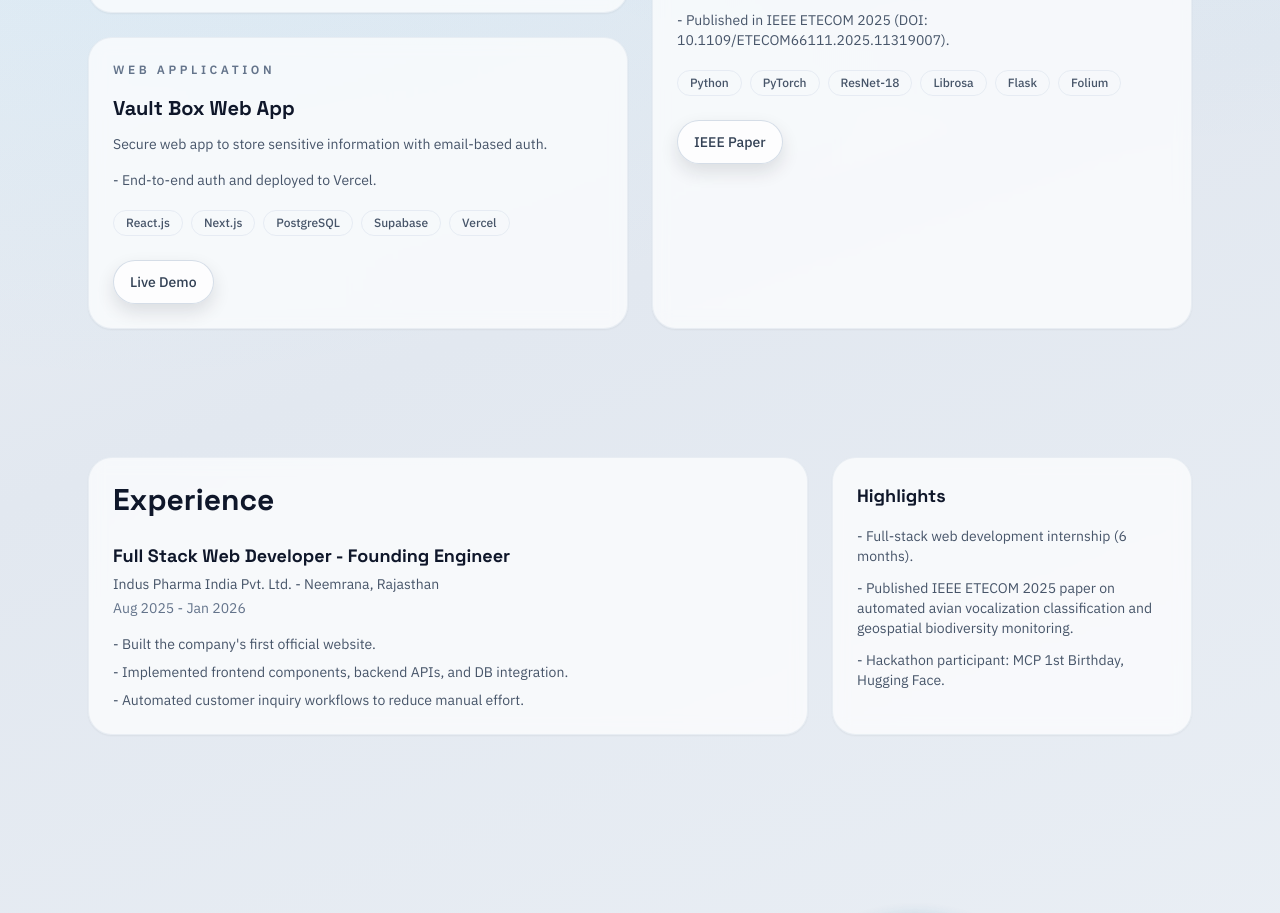
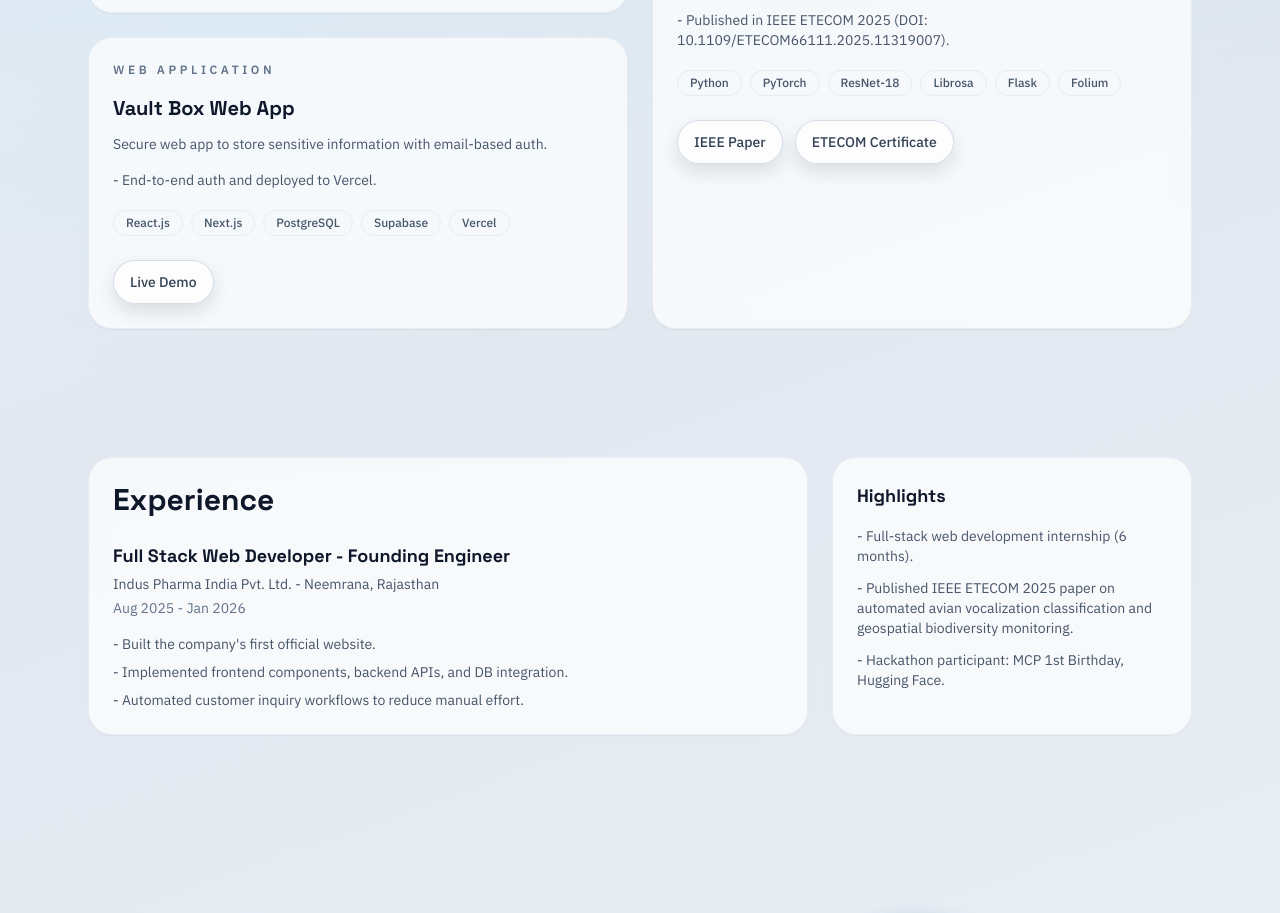
Before and after one commit to karansinghgurjar/ksg_portfolio, a React (Vite) app: page / in a window 1280 px wide. Shown: the part 1180-2093 px from the top of the page. Built offline with nearby package versions, Linux system fonts and the light colour scheme.

Commit message:
Add ETECOM 2025 certificate asset and portfolio link

```diff
--- a/src/App.jsx
+++ b/src/App.jsx
@@ -30,6 +30,10 @@ const projects = [
       {
         label: "IEEE Paper",
         href: "https://ieeexplore.ieee.org/document/11319007",
+      },
+      {
+        label: "ETECOM Certificate",
+        href: `${import.meta.env.BASE_URL}etecom2025-certificate.pdf`,
       },
     ],
   },
```
Also changed, not shown: 1 other file (tests, documents, lock files or other folders).
